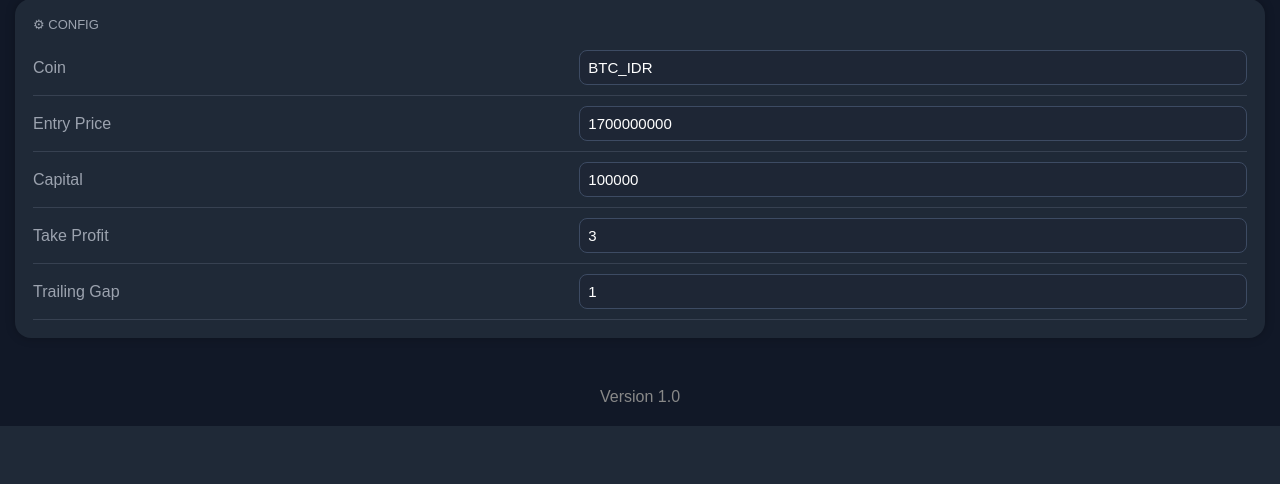
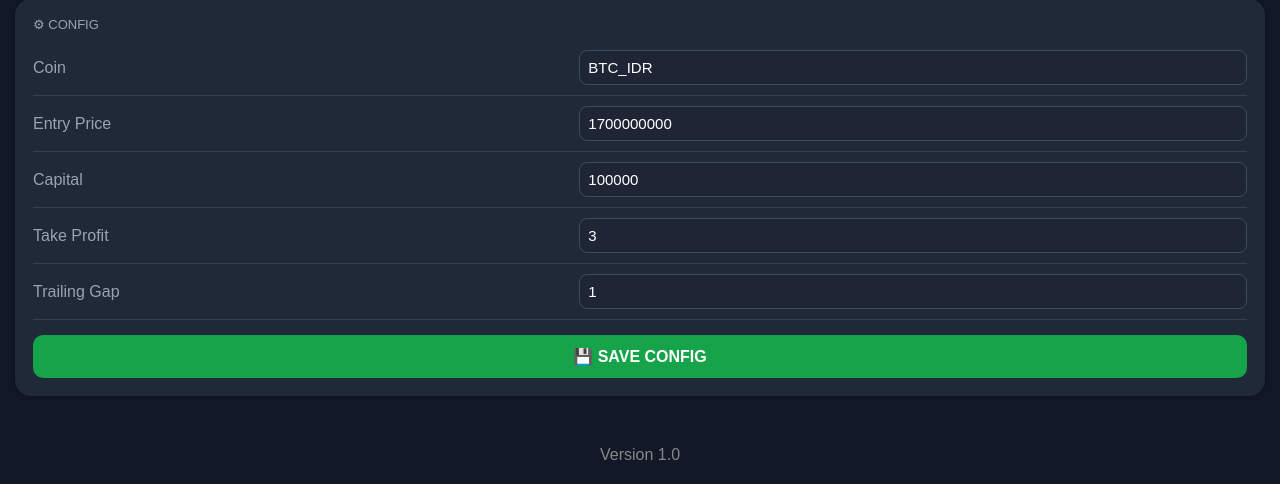
Before and after one commit to adhigame989/Indodax-Execution-Bot, a Flask app: page / in a window 1280 px wide. Shown: the part 1193-1677 px from the top of the page. Before the commit the page ends 1619 px from the top, so only its background shows below. Run offline with Flask 3, Linux system fonts and the light colour scheme.

Commit message:
Update config_card.html

```diff
--- a/templates/partials/config_card.html
+++ b/templates/partials/config_card.html
@@ -4,7 +4,7 @@
         ⚙ CONFIG
     </div>
 
-    <form>
+    <form method="POST" action="/save_config">
 
         <table class="info-table">
 
@@ -60,6 +60,15 @@
 
         </table>
 
+    <div style="margin-top:15px">
+
+        <button class="btn-save" type="submit">
+
+            💾 SAVE CONFIG
+
+        </button>
+
+        </div>
     </form>
 
 </div>
```
